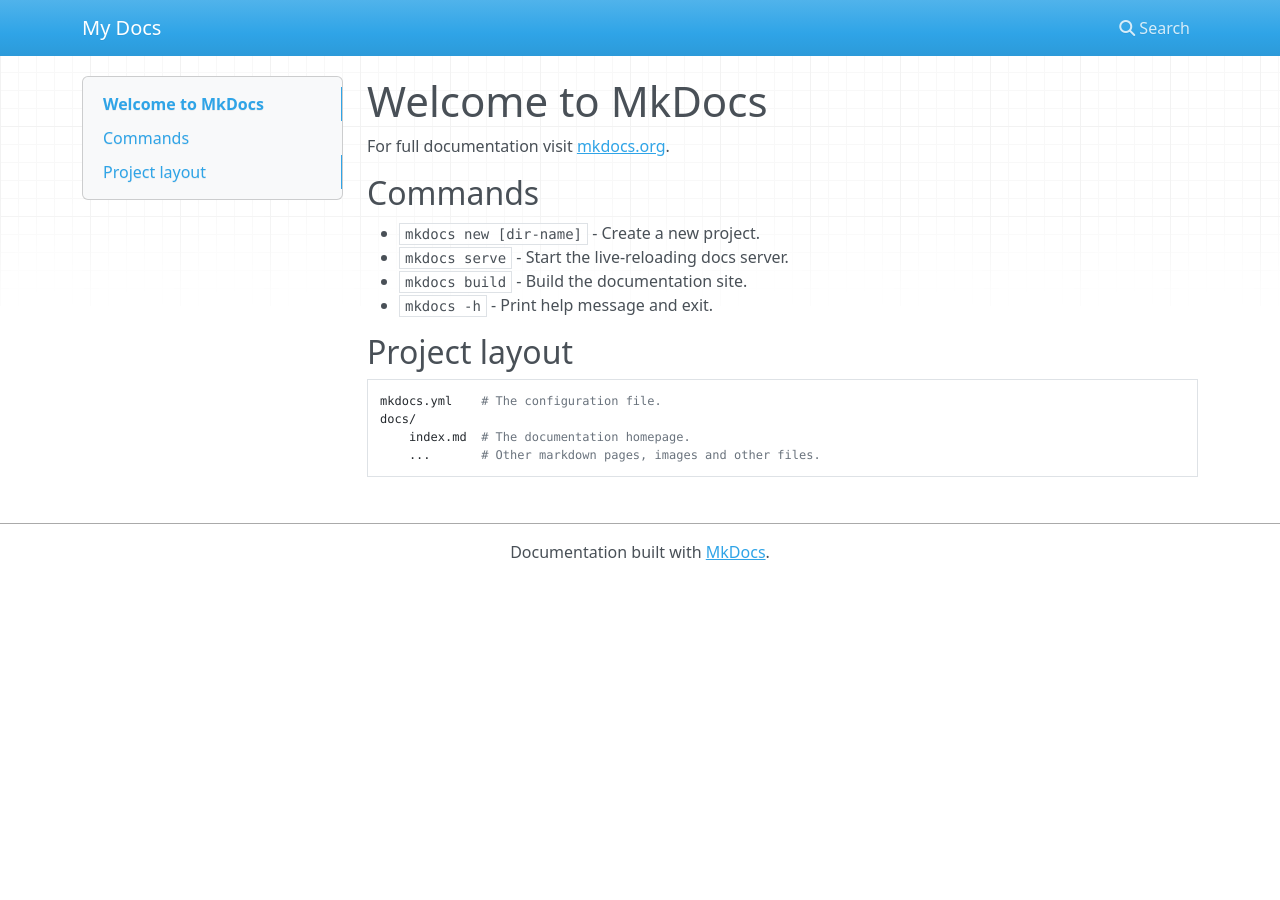
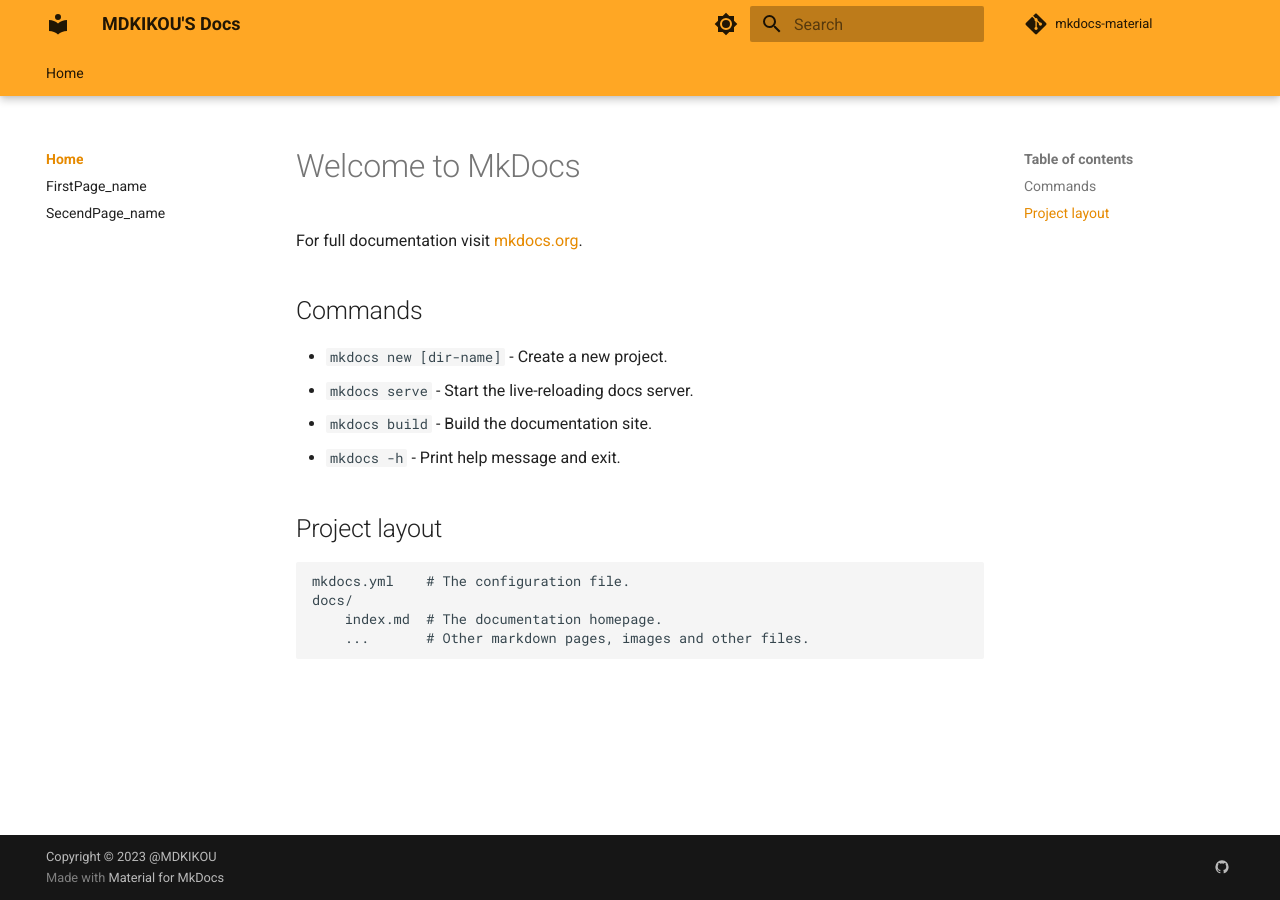
Before and after one commit to mdkikou/MK.MDKIKOU, an MkDocs documentation site: the page built from docs/index.md, in a window 1280 px wide. Built offline with MkDocs 1.6.1 and Material for MkDocs 9.7.7, drawn with Linux system fonts in a browser that asks for light colours; nearby versions of some CDN libraries; comment, search, counter and statistics services are not loaded.

Commit message:
$ADDing intial documentation files

```diff
--- a/mkdocs.yml
+++ b/mkdocs.yml
@@ -1 +1,45 @@
-site_name: My Docs
+site_name: MDKIKOU'S Docs
+
+nav:
+  - Home:
+    - index.md
+    - FirstPage_name: source_test/page1.md
+    - SecendPage_name: source_test/page2.md
+
+theme:
+  name: material
+
+  features:
+    - navigation.tabs
+    - navigation.tabs.sticky
+    - navigation.sections
+    - navigation.indexes
+
+  palette:
+    # Palette toggle for light mode
+    - media: "(prefers-color-scheme: light)"
+      scheme: default
+      primary: orange
+      accent: red
+      toggle:
+        icon: material/brightness-7
+        name: Switch to dark mode
+
+    # Palette toggle for dark mode
+    - media: "(prefers-color-scheme: dark)"
+      scheme: slate
+      primary: indigo
+      accent: light green
+      toggle:
+        icon: material/brightness-4
+        name: Switch to light mode
+
+repo_url: https://github.com/squidfunk/mkdocs-material
+repo_name: mkdocs-material
+
+extra:
+  social:
+    - icon: material/github
+      link: https://github.com/mdkikou
+
+copyright: Copyright &copy; 2023 @MDKIKOU
```
Also changed, not shown: docs/source_test/page1.md (added, +6 -0 lines), docs/source_test/page2.md (added, +6 -0 lines).
